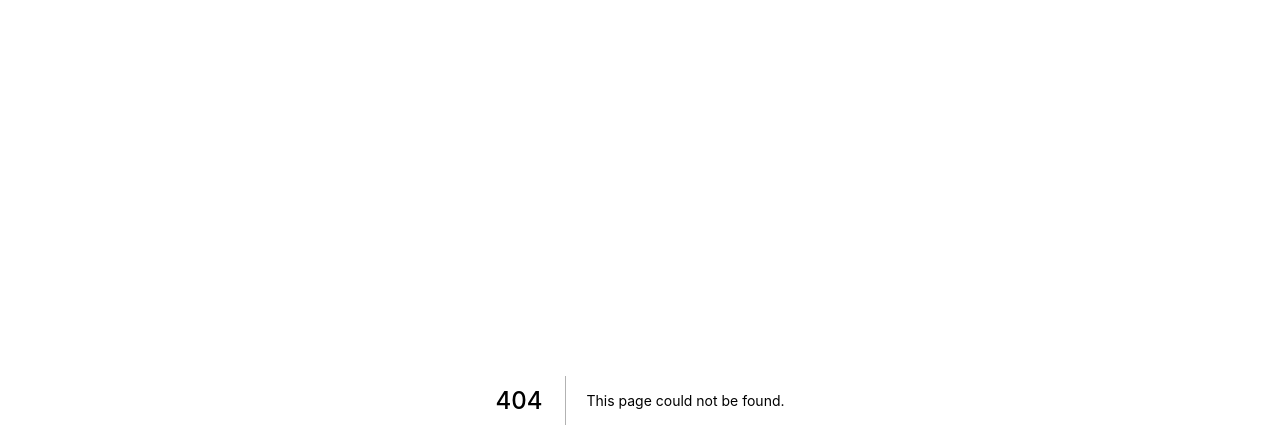
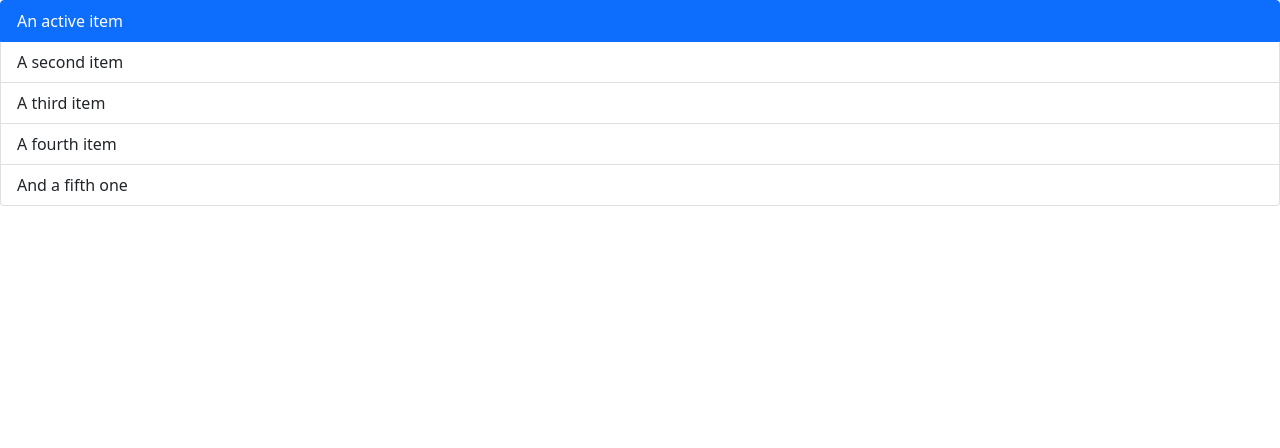
Before and after one commit to Kennethekandem/nextjs-cometchat, a Next.js app: page /add-friend in a window 1280 px wide. Before the commit this address had no page. Shown: the top 448 px of the page. Built offline with nearby package versions, Linux system fonts and the light colour scheme.

Commit message:
update: add friend page and component

```diff
--- /dev/null
+++ b/components/AddFriend.js
@@ -0,0 +1,41 @@
+import React from 'react'
+import axios from 'axios';
+import 'bootstrap/dist/css/bootstrap.css'
+// import {listUsers} from "../lib/auth";
+import consts from "../pages/const";
+
+class AddFriend extends React.Component {
+
+    /*componentDidMount() {
+        this.renderPosts();
+    }*/
+
+    renderPosts = async() => {
+        try {
+            const res = await axios.get('https://jsonplaceholder.typicode.com/todos/1');
+            const posts = res.data.json();
+            console.log(posts);
+
+            // this will re render the view with new data
+            this.setState({
+                Posts: posts
+            });
+        } catch (err) {
+            console.log(err);
+        }
+    }
+
+    render() {
+        return (
+            <ul className="list-group">
+                <li className="list-group-item active" aria-current="true">An active item</li>
+                <li className="list-group-item">A second item</li>
+                <li className="list-group-item">A third item</li>
+                <li className="list-group-item">A fourth item</li>
+                <li className="list-group-item">And a fifth one</li>
+            </ul>
+        )
+    }
+}
+
+export default AddFriend;
--- a/pages/CometChatNoSSR.js
+++ b/pages/CometChatNoSSR.js
@@ -47,10 +47,15 @@ export default class CometChatNoSSR extends Component {
         **/
         if (this.state.user) {
             return (
-                <div style={{ width: "100vw", height: "100vh" }}><CometChatUI /></div>
+                <div style={{ width: "100vw", height: "100vh" }}>
+                    <link rel="stylesheet" href="https://pro.fontawesome.com/releases/v5.10.0/css/all.css"
+                          integrity="sha384-AYmEC3Yw5cVb3ZcuHtOA93w35dYTsvhLPVnYs9eStHfGJvOvKxVfELGroGkvsg+p"
+                          crossOrigin="anonymous"/>
+                    <CometChatUI />
+                <button class="add-button"><i class="fas fa-plus"></i></button></div>
             );
         } else {
-            return (<div>Laoding...</div>);
+            return (<div>Loading...</div>);
         }
     }
 }
--- /dev/null
+++ b/pages/add-friend.js
@@ -0,0 +1,7 @@
+import AddFriend from "../components/AddFriend";
+
+export default function addFriend() {
+    return (
+        <AddFriend/>
+    )
+}
--- a/pages/index.js
+++ b/pages/index.js
@@ -9,6 +9,9 @@ export default function Home() {
         <title>Create Next App</title>
         <meta name="description" content="Generated by create next app" />
         <link rel="icon" href="/favicon.ico" />
+        <link rel="stylesheet" href="https://pro.fontawesome.com/releases/v5.10.0/css/all.css"
+              integrity="sha384-AYmEC3Yw5cVb3ZcuHtOA93w35dYTsvhLPVnYs9eStHfGJvOvKxVfELGroGkvsg+p"
+              crossOrigin="anonymous"/>
       </Head>
 
       <main className={styles.main}>
--- a/styles/globals.css
+++ b/styles/globals.css
@@ -34,3 +34,14 @@ a {
   background-color: #1cab94 !important;
   border: 1px solid #1cab94;
 }
+.add-button {
+  height: 50px;
+  width: 50px;
+  background: #1cab94;
+  position: absolute;
+  right: 40px;
+  bottom: 30px;
+  border: 0;
+  border-radius: 100%;
+  color: #fff;
+}
```
Also changed, not shown: components/RegisterForm.js (+10 -10 lines), lib/auth.js (+9 -1 lines).
